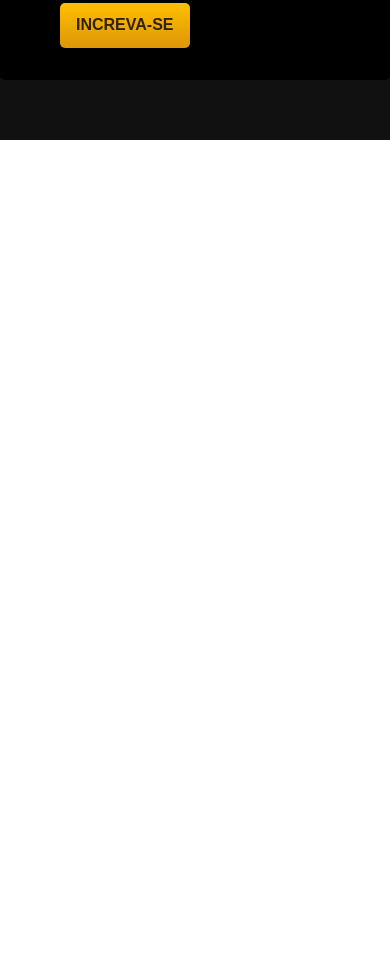
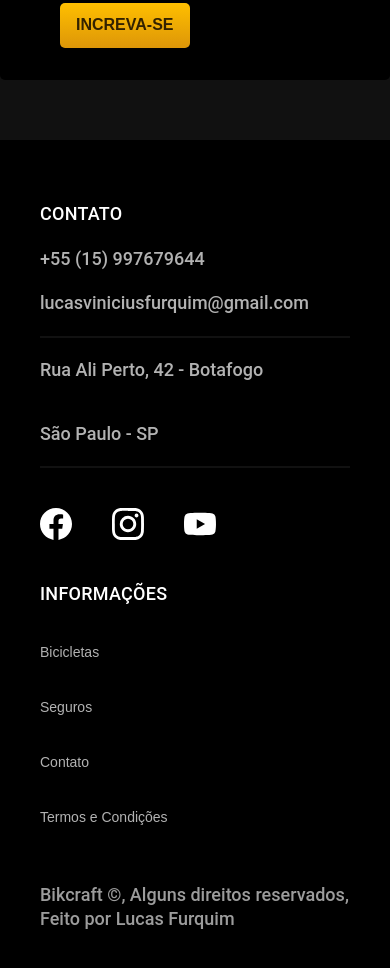
Before and after one commit to Lucas-furquim/Loja-Bikcraft, a plain HTML site: page index.html in a window 390 px wide. Shown: the part 4211-5179 px from the top of the page. Before the commit the page ends 4951 px from the top, so only its background shows below. Drawn offline with Linux system fonts and the light colour scheme.

Commit message:
primeira pagina terminada

```diff
--- a/css/estilo.css
+++ b/css/estilo.css
@@ -10,3 +10,4 @@
 @import "global/parceiros.css";
 @import "global/depoimento.css";
 @import "global/seguros.css";
+@import "global/footer.css";
--- /dev/null
+++ b/css/global/footer.css
@@ -0,0 +1,76 @@
+.rodape-bg {
+  background-color: var(--c12);
+}
+
+.rodape {
+  padding: 60px 0px;
+  gap: 40px;
+  display: grid;
+  grid-template-columns: 3fr 5fr 4fr;
+}
+
+.rodape p {
+  padding-top: 20px;
+  grid-column: 1/-1;
+}
+
+.rodape h2 {
+  padding-bottom: 40px;
+}
+
+.loca li + li {
+  padding: 20px 0px;
+}
+
+.info li + li {
+  padding-top: 20px;
+}
+
+.rodape-item li a:hover {
+  color: var(--c1);
+}
+
+.det {
+  border-bottom: 2px solid var(--c11);
+  max-width: 360px;
+}
+
+.rodape-icone {
+  display: flex;
+  gap: 0px 20px;
+  margin-top: 40px;
+}
+
+@media (max-width: 800px) {
+  .rodape > img {
+    display: none;
+  }
+  .rodape {
+    padding: 60px 40px;
+  }
+}
+
+@media (max-width: 700px) {
+  .rodape {
+    gap: 20px;
+  }
+}
+
+@media (max-width: 650px) {
+  .rodape {
+    grid-template-columns: 1fr;
+  }
+
+  .rodape-icone {
+    gap: 0px 40px;
+    margin-bottom: 20px;
+  }
+
+  .rodape h2 {
+    padding-bottom: 20px;
+  }
+
+  .info li {
+    padding: 16px 0px;
+  }
+}
--- a/css/global/global.css
+++ b/css/global/global.css
@@ -1,7 +1,6 @@
 body {
   margin: 0px;
   font-family: Arial, Helvetica, sans-serif;
-  padding-bottom: 600px;
   color: #111;
 }
 
--- a/index.html
+++ b/index.html
@@ -150,9 +150,38 @@
 
         <a class="botao" href="">Increva-se</a>
       </div>
-
     </div>
   </article>
+
+  <footer class="rodape-bg">
+    <div class="rodape container">
+      <img src="img/bikcraft.svg" alt="">
+      <div class="rodape-item loca">
+        <h2 class="font-r-l-b c0 up">Contato</h2>
+        <ul class="font-r-m c5">
+          <li><a href="tel:+5521997679644">+55 (15) 997679644</a></li>
+          <li class="det"><a href="mailto:lucasviniciusfurquim@gmail.com">lucasviniciusfurquim@gmail.com</a></li>
+          <li>Rua Ali Perto, 42 - Botafogo</li>
+          <li class="det">São Paulo - SP</li>
+        </ul>
+        <div class="rodape-icone">
+          <a href="index.html"><img src="img/redes/facebook.svg" alt="facebook"></a>
+          <a href="index.html"><img src="img/redes/instagram.svg" alt="instagram"></a>
+          <a href="index.html"><img src="img/redes/youtube.svg" alt="youtube"></a>
+        </div>
+      </div>
+      <nav class="rodape-item info">
+        <h2 class="font-r-l-b c0 up">Informações</h2>
+        <ul class="font-p-m c5">
+          <li><a href="">Bicicletas</a></li>
+          <li><a href="">Seguros</a></li>
+          <li><a href="">Contato</a></li>
+          <li><a href="">Termos e Condições</a></li>
+        </ul>
+      </nav>
+      <p class="font-r-m c6">Bikcraft &copy;, Alguns direitos reservados, Feito por Lucas Furquim</p>
+    </div>
+  </footer>
 
 </body>
 
```
